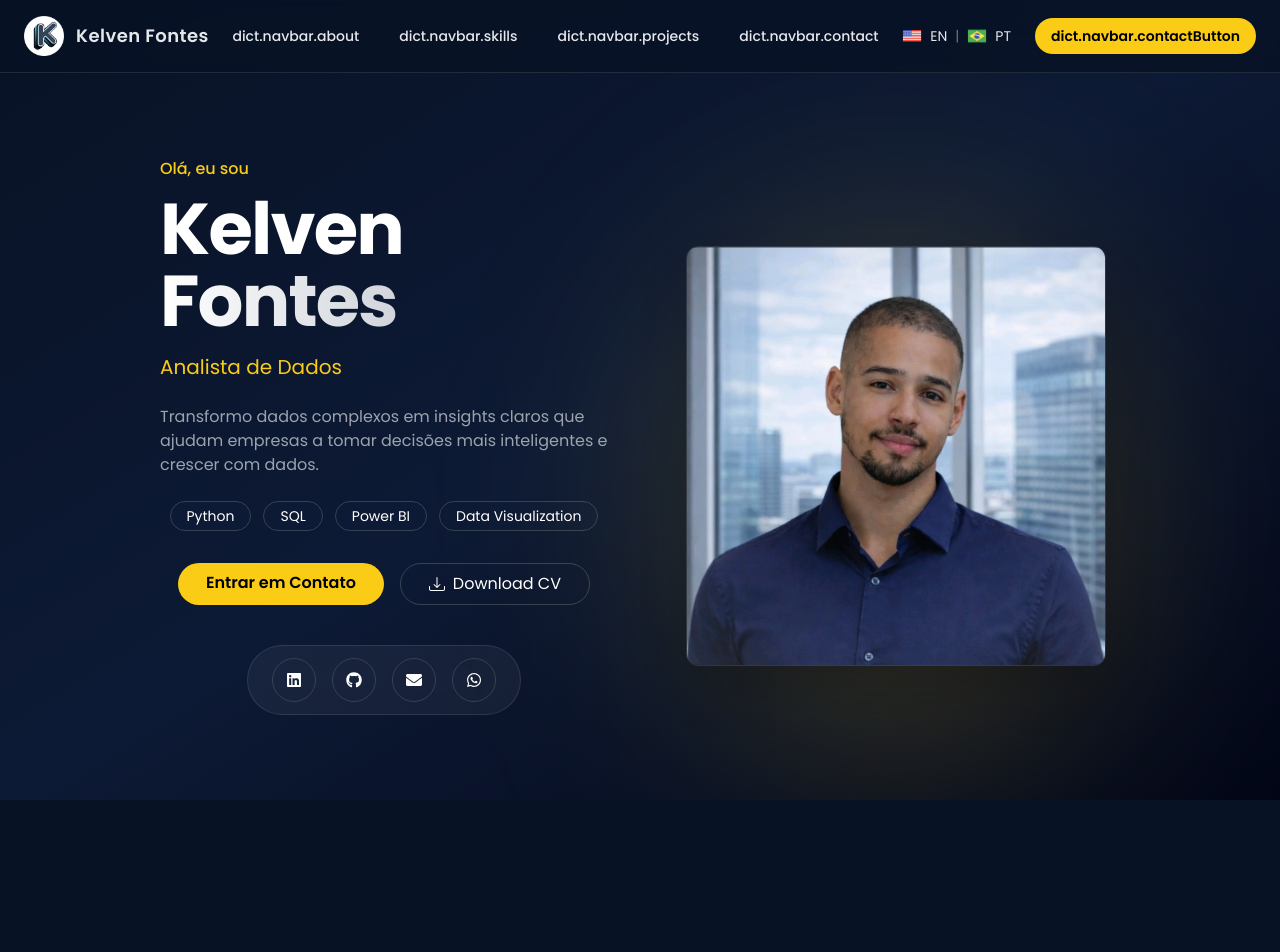
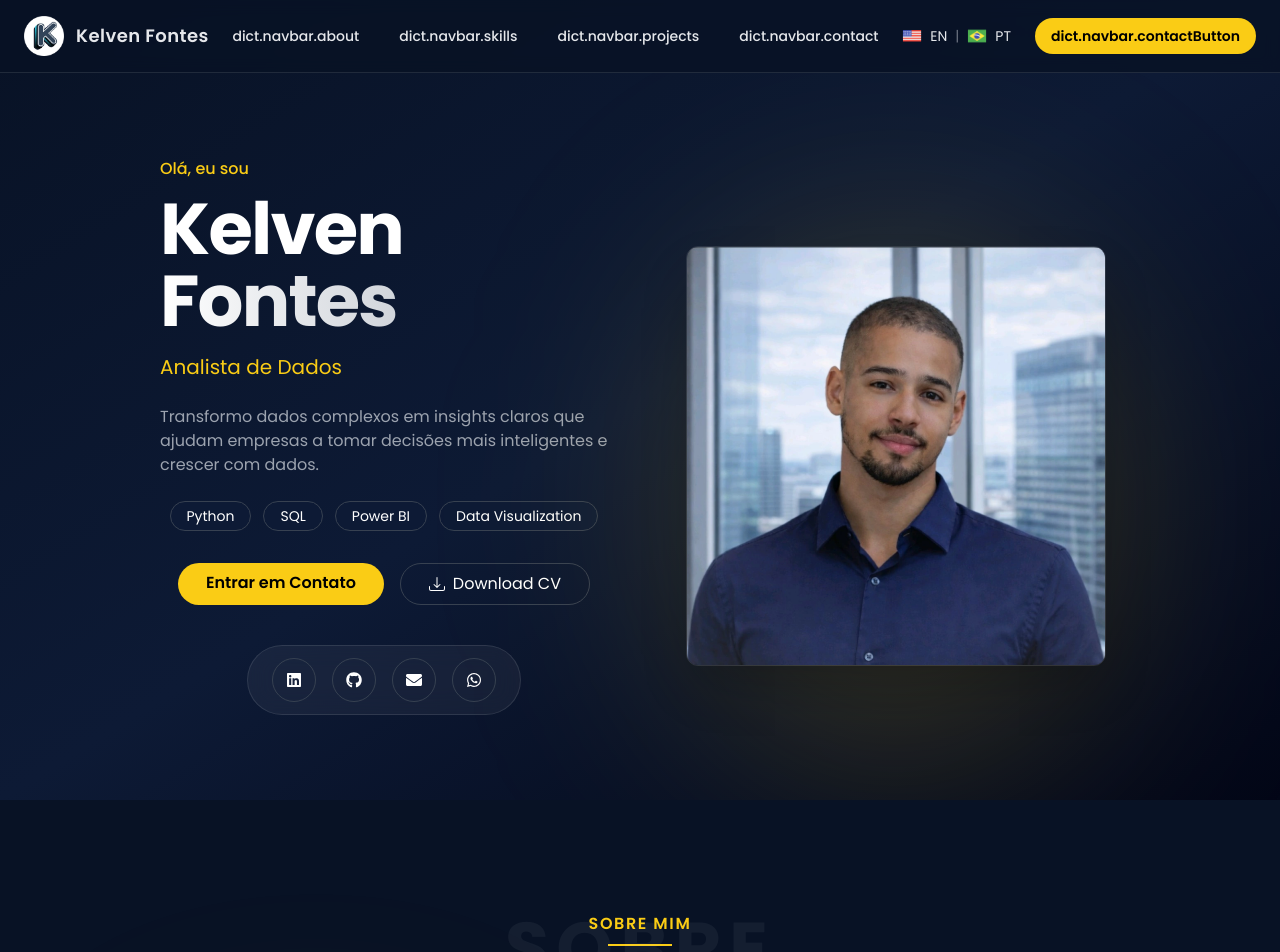
Before and after one commit to KelvenFontes/my-portfolio, a Next.js app: page /pt in a window 1280 px wide. Shown: the top 952 px of the page. Before the commit the page ends 800 px from the top, so only its background shows below. Built offline with nearby package versions, Linux system fonts and the light colour scheme.

Commit message:
feat: ativar componente About na página inicial

```diff
--- a/src/app/pt/page.tsx
+++ b/src/app/pt/page.tsx
@@ -21,7 +21,7 @@ export default async function Home() {
 
       <Hero dict={dict}/>
 
-      {/* <About dict={dict}/> */}
+      <About dict={dict}/>
 
       {/* <Skills /> */}
 
```
